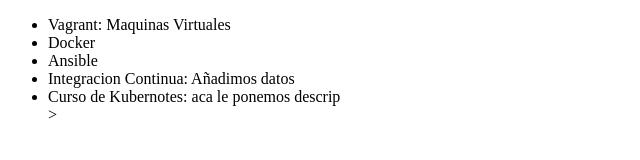
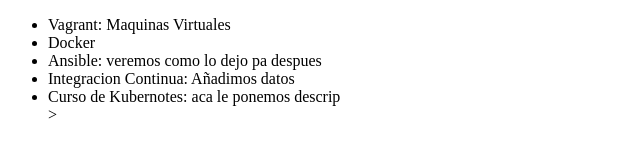
Before and after one commit to MumiChan/aluraTP, a plain HTML site: page index.html in a window 1280 px wide. Shown: the whole page, without its empty margins (0-640 px from the left). Drawn offline with Linux system fonts and the light colour scheme.

Commit message:
agregando con git stach algo anterior

```diff
--- a/index.html
+++ b/index.html
@@ -8,7 +8,7 @@
      <ul>
          <li> Vagrant: Maquinas Virtuales </li>
          <li> Docker </li>
-         <li> Ansible </li>
+         <li> Ansible: veremos como lo dejo pa despues </li>
          <li> Integracion Continua: Añadimos datos </li>
          <li> Curso de Kubernotes: aca le ponemos descrip</li>>
      </ul>
```
